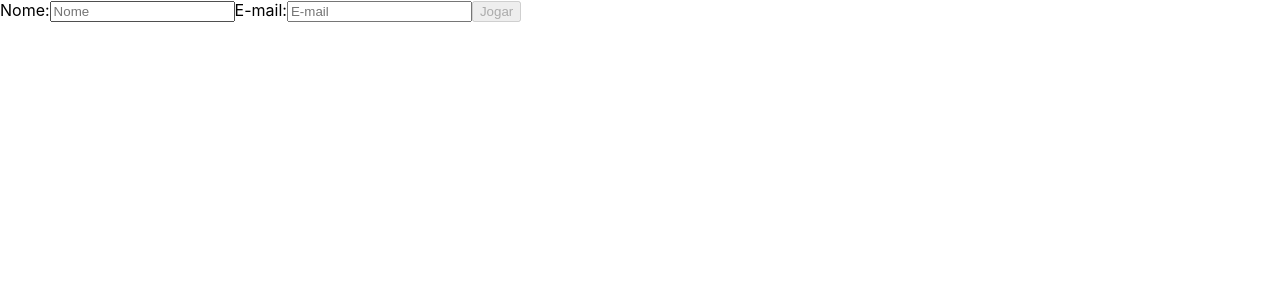
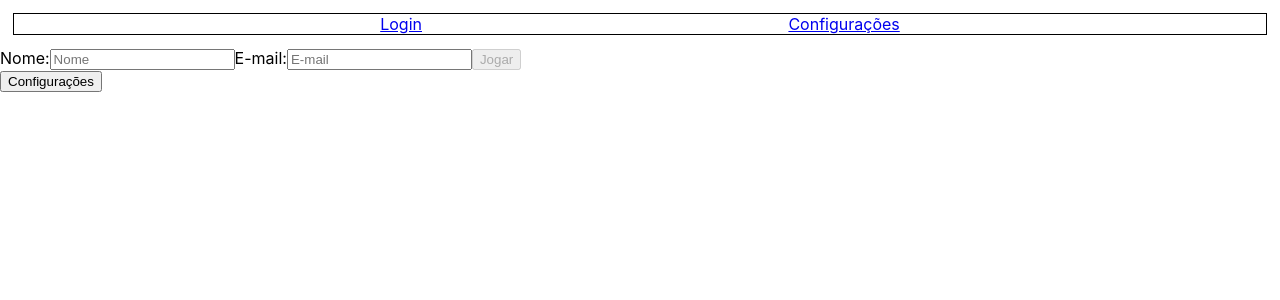
Before and after one commit to victorjunior95/sd-08-project-trivia-react-redux, a React (Create React App) app: page / in a window 1280 px wide. Shown: the top 300 px of the page. Built offline with nearby package versions, Linux system fonts and the light colour scheme.

Commit message:
adicionados buttonConfig e configPage. Adicionada navBAr

```diff
--- a/src/App.css
+++ b/src/App.css
@@ -5,6 +5,14 @@
 .App-logo {
   height: 40vmin;
   pointer-events: none;
+}
+
+.navBar {
+  border: 1px solid black;
+  box-sizing: content-box;
+  display: flex;
+  justify-content: space-evenly;
+  margin: 1%;
 }
 
 .red-border {
--- a/src/App.js
+++ b/src/App.js
@@ -1,15 +1,23 @@
 import React from 'react';
 import './App.css';
 
-import { Switch, Route } from 'react-router-dom';
+import { Switch, Route, Link } from 'react-router-dom';
 import Login from './pages/Login';
+import ConfigPage from './pages/ConfigPage';
 
 class App extends React.Component {
   render() {
     return (
-      <Switch>
-        <Route exact path="/" component={ Login } />
-      </Switch>
+      <div>
+        <nav className="navBar">
+          <Link to="/">Login</Link>
+          <Link to="/configPage">Configurações</Link>
+        </nav>
+        <Switch>
+          <Route exact path="/" component={ Login } />
+          <Route exact path="/configPage" component={ ConfigPage } />
+        </Switch>
+      </div>
     );
   }
 }
--- /dev/null
+++ b/src/components/ButtonConfig.js
@@ -0,0 +1,13 @@
+import React from 'react';
+import { Link } from 'react-router-dom';
+
+export default class ButtonConfig extends React.Component {
+  render() {
+    return (
+      <div>
+        <Link to="/configPage">
+          <button type="button" data-testid="btn-settings">Configurações</button>
+        </Link>
+      </div>);
+  }
+}
--- /dev/null
+++ b/src/pages/ConfigPage.js
@@ -0,0 +1,15 @@
+import React from 'react';
+
+export default class ConfigPage extends React.Component {
+  render() {
+    return (
+      <div>
+        <h1
+          data-testid="settings-title"
+        >
+          Título do requisito meio obrigatório meio não avaliativo
+        </h1>
+      </div>
+    );
+  }
+}
--- a/src/pages/Login.js
+++ b/src/pages/Login.js
@@ -1,4 +1,5 @@
 import React from 'react';
+import ButtonConfig from '../components/ButtonConfig';
 
 class Login extends React.Component {
   constructor(props) {
@@ -56,6 +57,7 @@ class Login extends React.Component {
         >
           Jogar
         </button>
+        <ButtonConfig />
       </form>
     );
   }
```
Also changed, not shown: 1 other file (tests, documents, lock files or other folders).
